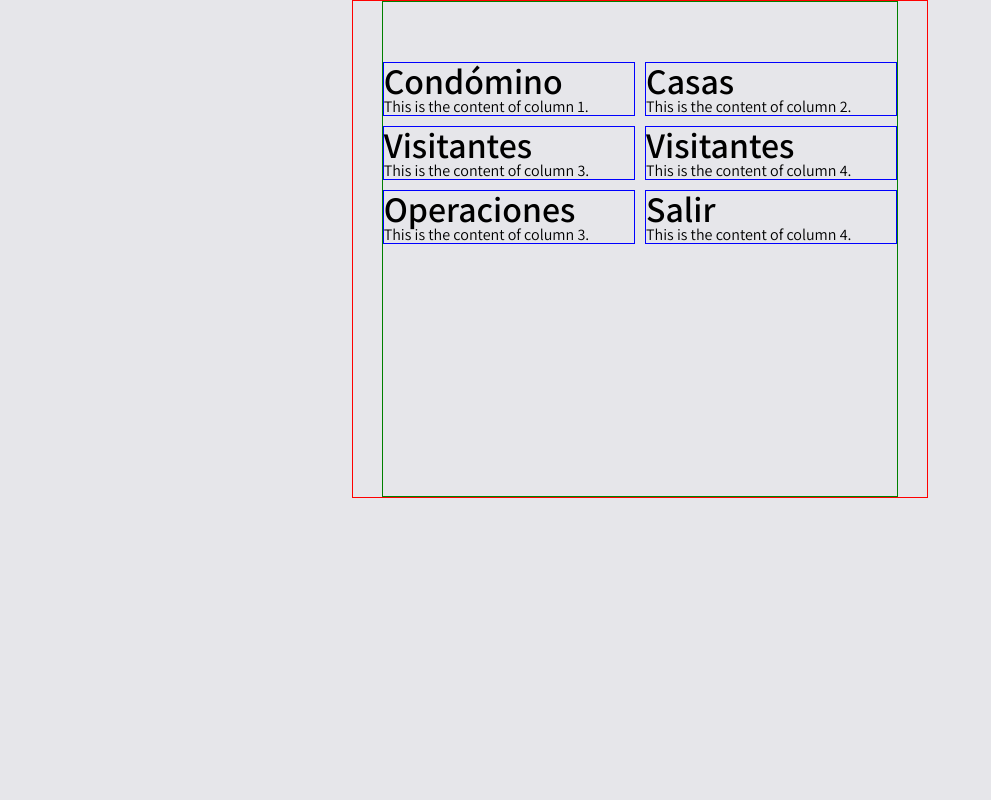
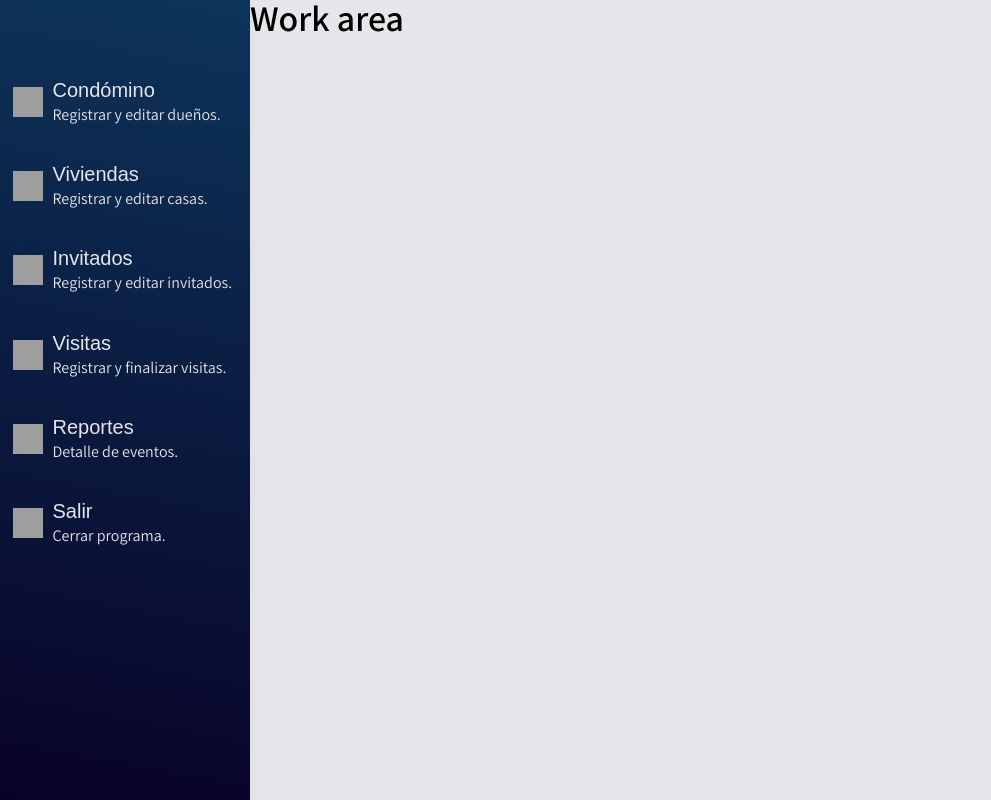
Before and after one commit to nescalan/axioma, a PHP site: page /pages/menu.html in a window 1280 px wide. Shown: the whole page, without its empty margins (0-991 px from the left). Run offline with PHP 8.4, Linux system fonts and the light colour scheme; some libraries are stand-ins or nearby versions; some web fonts are replaced; grey boxes are pictures that could not be loaded.

Commit message:
FEAT: Add main menu
* Create a main menu on the left-hand side of the page.
* The menu contains six options:
    * Owner
    * Houses
    * Invited
    * Visits
    * Reports
    * Exit
* The menu will be shown on every page.
* The user can select the option they want.

```diff
--- a/assets/css/menu.css
+++ b/assets/css/menu.css
@@ -1,31 +1,34 @@
-#sec-main-menu {
+#main-menu {
+  display: flex;
+}
+#sec-left-col {
   /* Box model */
-  min-width: 375px;
-  margin: 0 auto;
-  border: 1px solid red;
+  width: 250px;
+  height: 100vh;
+
+  /* Visual */
+  box-shadow: 0 2px 9px 0 rgba(0, 0, 0, 0.05);
+  background-image: linear-gradient(191deg, #0d345a, #090227);
+  transition: width 0.2s ease;
 }
-@media (min-width: 576px) {
-  #sec-main-menu {
-    /* Box model */
-    width: 576px;
-  }
+#sec-left-col .column {
+  /* Box model */
+  padding: 20px 0;
+  display: flex;
+  align-items: center;
+  /* Typographic */
+  color: var(--bg-primary);
 }
-@media (min-width: 768px) {
-  #sec-main-menu {
-    /* Box model */
-    width: 576px;
-  }
+#sec-left-col .column:active {
+  background-color: #14375afe;
 }
-#sec-main-menu .container {
+#sec-left-col .column img {
+  margin-right: 10px;
+}
+#sec-left-col .column p {
   /* Box model */
-  display: grid;
-  grid-gap: 10px;
-  grid-template-columns: repeat(2, 1fr);
-  grid-template-rows: repeat(6, 1fr);
-  border: 1px solid green;
-}
-#sec-main-menu .container .column {
-  border: 1px solid blue;
+  margin-top: 5px;
+  line-height: 1.2;
 }
 /* Positioning */
 /* Box model */
--- a/pages/menu.html
+++ b/pages/menu.html
@@ -22,33 +22,92 @@
     <title>Axioma</title>
   </head>
   <body>
-    <section id="sec-main-menu">
+    <main id="main-menu">
+      <section id="sec-left-col">
         <div class="container">
           <div class="column">
-          <h1>Condómino</h1>
-          <p>This is the content of column 1.</p>
+            <img
+              src="https://panel.lobbyfix.com/images/6428f51b774a2c30ee16cfa19ccda867.svg"
+              alt="condomino"
+              height="30"
+              width="30"
+              class="as1_pb"
+            />
+            <div>
+              <h2>Condómino</h2>
+              <p>Registrar y editar dueños.</p>
+            </div>
           </div>
           <div class="column">
-          <h1>Casas</h1>
-          <p>This is the content of column 2.</p>
+            <img
+              src="https://panel.lobbyfix.com/images/5cee0cb81f011f38c430f671708685d4.svg"
+              alt="viviendas"
+              height="30"
+              width="30"
+              class="as1_pb"
+            />
+            <div>
+              <h2>Viviendas</h2>
+              <p>Registrar y editar casas.</p>
+            </div>
           </div>
           <div class="column">
-          <h1>Visitantes</h1>
-          <p>This is the content of column 3.</p>
+            <img
+              src="https://panel.lobbyfix.com/images/a6bd466f68d1c05da3f01ac3e59d3ae0.svg"
+              alt="invitados"
+              height="30"
+              width="30"
+              class="as1_pb"
+            />
+            <div>
+              <h2>Invitados</h2>
+              <p>Registrar y editar invitados.</p>
+            </div>
           </div>
           <div class="column">
-          <h1>Visitantes</h1>
-          <p>This is the content of column 4.</p>
+            <img
+              src="https://panel.lobbyfix.com/images/7de6ff4278d3884042cf18278e46ae5b.svg"
+              alt="visitas"
+              height="30"
+              width="30"
+              class="as1_pb"
+            />
+            <div>
+              <h2>Visitas</h2>
+              <p>Registrar y finalizar visitas.</p>
+            </div>
           </div>
           <div class="column">
-          <h1>Operaciones</h1>
-          <p>This is the content of column 3.</p>
+            <img
+              src="https://panel.lobbyfix.com/images/06ceed619d07ab7ce725a2be0da49eb8.svg"
+              alt="reportes"
+              height="30"
+              width="30"
+              class="as1_pb"
+            />
+            <div>
+              <h2>Reportes</h2>
+              <p>Detalle de eventos.</p>
+            </div>
           </div>
           <div class="column">
-          <h1>Salir</h1>
-          <p>This is the content of column 4.</p>
+            <img
+              src="https://panel.lobbyfix.com/images/56ff60116b43770aca469fa6dd2ee368.svg"
+              alt="salir"
+              height="30"
+              width="30"
+              class="as1_pb"
+            />
+            <div>
+              <h2>Salir</h2>
+              <p>Cerrar programa.</p>
+            </div>
           </div>
         </div>
       </section>
+      <section id="sec--col">
+        <h1>Work area</h1>
+      </section>
+    </main>
   </body>
 </html>
```
Lines whose indentation alone changed are shown as unchanged.
